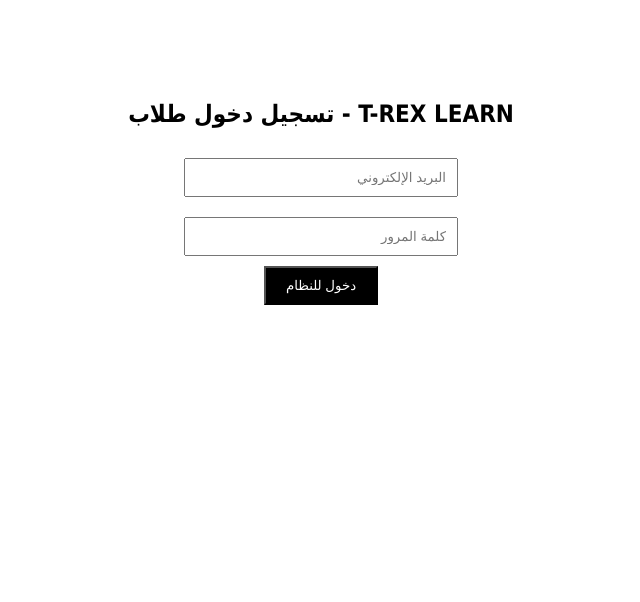
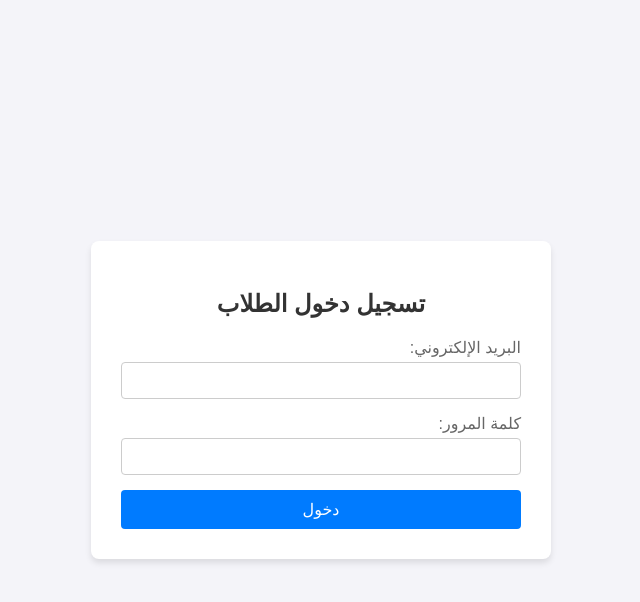
Before and after one commit to m-yasser-data/T-REX-LEARN, a plain HTML site: page index.html in a window 1280 px wide. Shown: the whole page, without its empty margins (319-959 px from the left). Drawn offline with nearby package versions, Linux system fonts and the light colour scheme.

Commit message:
Update index.html

```diff
--- a/index.html
+++ b/index.html
@@ -1,17 +1,127 @@
 <!DOCTYPE html>
-<html dir="rtl" lang="ar">
+<html lang="ar" dir="rtl">
 <head>
     <meta charset="UTF-8">
-    <title>T-REX LEARN - دخول الطلاب</title>
-    <script src="https://cdn.jsdelivr.net/npm/@supabase/supabase-js@2"></script>
+    <meta name="viewport" content="width=device-width, initial-scale=1.0">
+    <title>تسجيل الدخول - نظام تي ركس</title>
+    <style>
+        body {
+            font-family: sans-serif;
+            background-color: #f4f4f9;
+            display: flex;
+            justify-content: center;
+            align-items: center;
+            height: 100vh;
+            margin: 0;
+        }
+        .login-container {
+            background: white;
+            padding: 30px;
+            border-radius: 8px;
+            box-shadow: 0 4px 6px rgba(0, 0, 0, 0.1);
+            width: 100%;
+            max-width: 400px;
+        }
+        h2 {
+            text-align: center;
+            color: #333;
+            margin-bottom: 20px;
+        }
+        .form-group {
+            margin-bottom: 15px;
+        }
+        label {
+            display: block;
+            margin-bottom: 5px;
+            color: #666;
+        }
+        input {
+            width: 100%;
+            padding: 10px;
+            border: 1px solid #ccc;
+            border-radius: 4px;
+            box-sizing: border-box;
+        }
+        button {
+            width: 100%;
+            padding: 10px;
+            background-color: #007bff;
+            color: white;
+            border: none;
+            border-radius: 4px;
+            cursor: pointer;
+            font-size: 16px;
+        }
+        button:hover {
+            background-color: #0056b3;
+        }
+        .error-message {
+            color: red;
+            margin-top: 10px;
+            text-align: center;
+            display: none;
+        }
+    </style>
 </head>
 <body>
-    <div style="text-align: center; margin-top: 100px; font-family: tahoma;">
-        <h2>T-REX LEARN - تسجيل دخول طلاب </h2>
-        <input type="email" id="email" placeholder="البريد الإلكتروني" style="padding: 10px; margin: 10px; width: 250px;" required><br>
-        <input type="password" id="password" placeholder="كلمة المرور" style="padding: 10px; margin: 10px; width: 250px;" required><br>
-        <button onclick="loginUser()" style="padding: 10px 20px; cursor: pointer; background: #000; color: #fff;">دخول للنظام</button>
-    </div>
-    <script src="app.js"></script>
+
+<div class="login-container">
+    <h2>تسجيل دخول الطلاب</h2>
+    <form id="loginForm">
+        <div class="form-group">
+            <label for="email">البريد الإلكتروني:</label>
+            <input type="email" id="email" required>
+        </div>
+        <div class="form-group">
+            <label for="password">كلمة المرور:</label>
+            <input type="password" id="password" required>
+        </div>
+        <button type="submit">دخول</button>
+        <div id="errorMessage" class="error-message"></div>
+    </form>
+</div>
+
+<script src="https://cdn.jsdelivr.net/npm/@supabase/supabase-js@2"></script>
+<script>
+    // إعدادات الاتصال بمنصة سوبابيز الخاصة بمشروعك
+    // حط الرابط بتاع مشروعك ومفتاح الأنون الحقيقيين هنا مكان النصوص دي
+    const supabaseUrl = 'https://your-project-id.supabase.co';
+    const supabaseKey = 'your-anon-key-here';
+
+    // بناء وتشغيل عميل سوبابيز
+    const supabase = supabase.createClient(supabaseUrl, supabaseKey);
+
+    // الإمساك بعناصر الواجهة البصرية
+    const loginForm = document.getElementById('loginForm');
+    const emailInput = document.getElementById('email');
+    const passwordInput = document.getElementById('password');
+    const errorMessage = document.getElementById('errorMessage');
+
+    // مراقبة حدث إرسال البيانات من الفورم
+    loginForm.addEventListener('submit', async (e) => {
+        e.preventDefault(); // منع الصفحة من إعادة التحميل الافتراضية
+
+        errorMessage.style.display = 'none';
+        errorMessage.innerText = '';
+
+        const email = emailInput.value;
+        const password = passwordInput.value;
+
+        // تنفيذ عملية التوثيق والتحقق من الحساب من خلال سوبابيز
+        const { data, error } = await supabase.auth.signInWithPassword({
+            email: email,
+            password: password,
+        });
+
+        if (error) {
+            // في حالة وجود خطأ في البيانات أو الشبكة يظهر للمستخدم فوراً
+            errorMessage.innerText = 'خطأ في تسجيل الدخول: ' + error.message;
+            errorMessage.style.display = 'block';
+        } else {
+            // في حالة النجاح، الانتقال الفوري لصفحة بنوك الأسئلة والملخصات
+            window.location.href = 'questions.html';
+        }
+    });
+</script>
 </body>
 </html>
```
